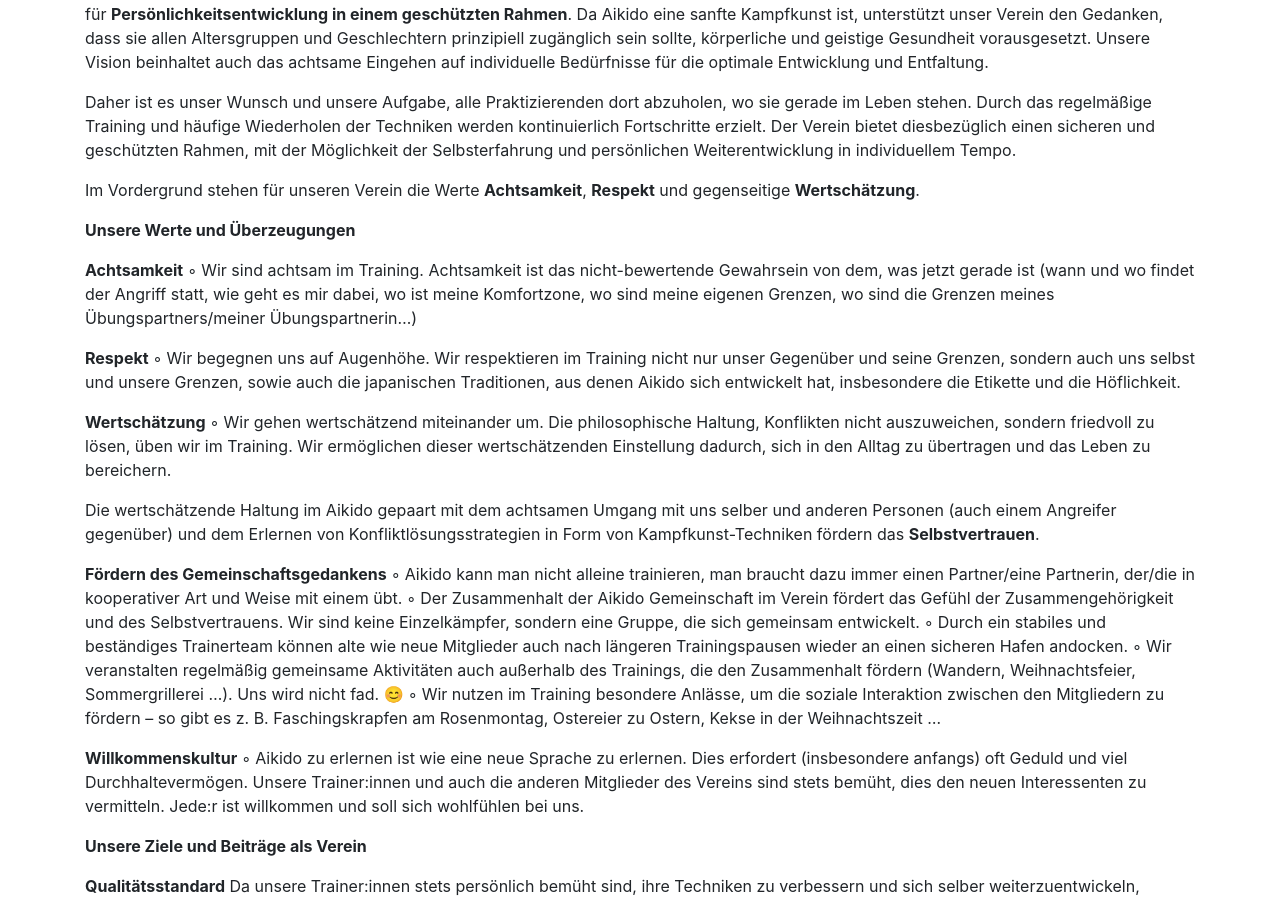
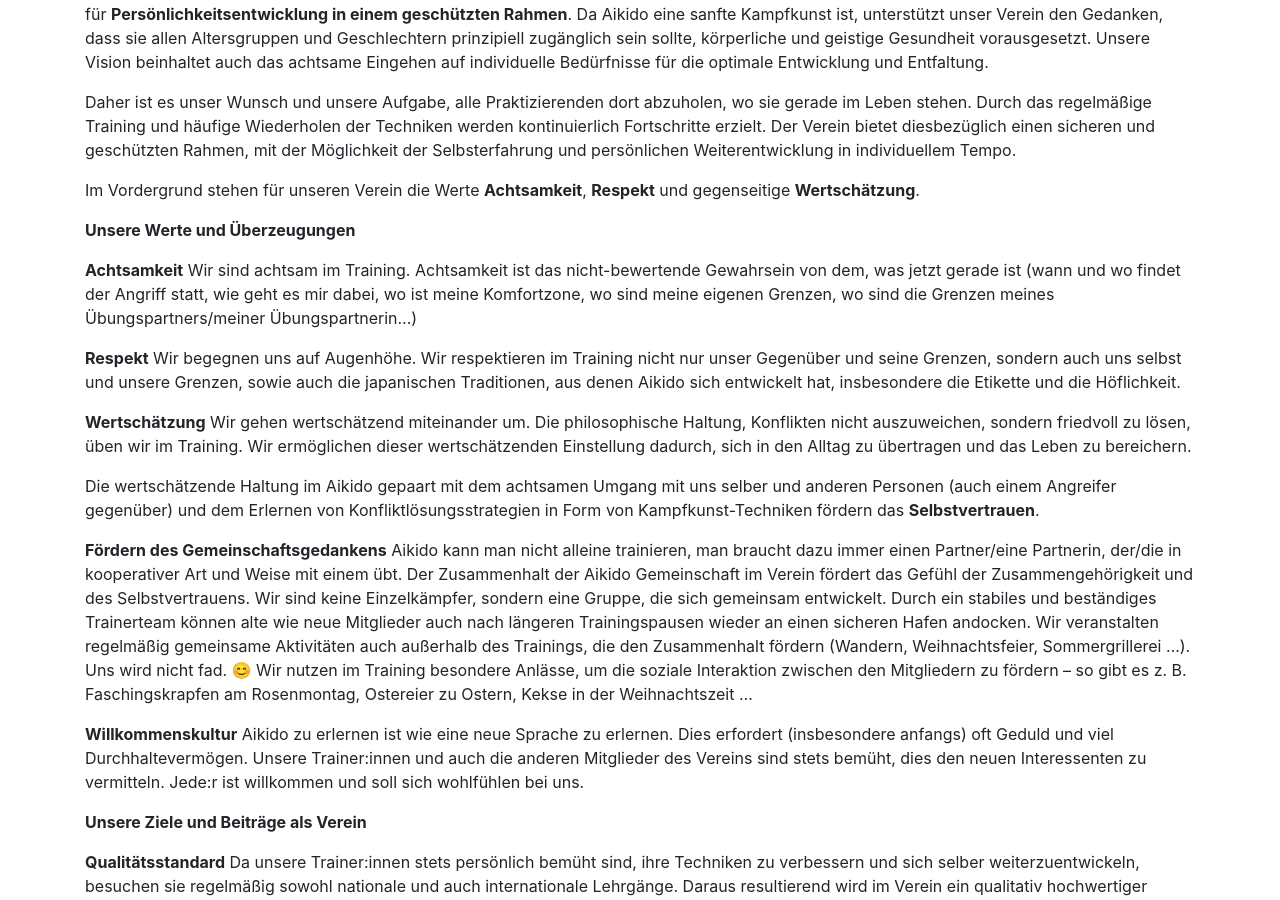
Before and after one commit to TWachs/aikinomichi-linz, a Jekyll site: the page built from ueberUns.md, in a window 1280 px wide and 900 px high, scrolled down 678 px. Built offline with Jekyll 4.4.1, drawn with Linux system fonts in a browser that asks for light colours; nearby versions of some CDN libraries.

```diff
--- a/ueberUns.md
+++ b/ueberUns.md
@@ -31,25 +31,25 @@ Im Vordergrund stehen für unseren Verein die Werte **Achtsamkeit**, **Respekt**
 **Unsere Werte und Überzeugungen**
 
 **Achtsamkeit**
-        ◦ Wir sind achtsam im Training. Achtsamkeit ist das nicht-bewertende Gewahrsein von dem, was jetzt gerade ist (wann und wo findet der Angriff statt, wie geht es mir dabei, wo ist meine Komfortzone, wo sind meine eigenen Grenzen, wo sind die Grenzen meines Übungspartners/meiner Übungspartnerin...)
+Wir sind achtsam im Training. Achtsamkeit ist das nicht-bewertende Gewahrsein von dem, was jetzt gerade ist (wann und wo findet der Angriff statt, wie geht es mir dabei, wo ist meine Komfortzone, wo sind meine eigenen Grenzen, wo sind die Grenzen meines Übungspartners/meiner Übungspartnerin...)
 
 **Respekt**
-        ◦ Wir begegnen uns auf Augenhöhe. Wir respektieren im Training nicht nur unser Gegenüber und seine Grenzen, sondern auch uns selbst und  unsere Grenzen, sowie auch die japanischen Traditionen, aus denen Aikido sich entwickelt hat, insbesondere die Etikette und die Höflichkeit.
+Wir begegnen uns auf Augenhöhe. Wir respektieren im Training nicht nur unser Gegenüber und seine Grenzen, sondern auch uns selbst und  unsere Grenzen, sowie auch die japanischen Traditionen, aus denen Aikido sich entwickelt hat, insbesondere die Etikette und die Höflichkeit.
 
 **Wertschätzung**
-        ◦ Wir gehen wertschätzend miteinander um. Die philosophische Haltung, Konflikten nicht auszuweichen, sondern friedvoll zu lösen, üben wir im Training. Wir ermöglichen dieser wertschätzenden Einstellung dadurch, sich in den Alltag zu übertragen und das Leben zu bereichern.
+Wir gehen wertschätzend miteinander um. Die philosophische Haltung, Konflikten nicht auszuweichen, sondern friedvoll zu lösen, üben wir im Training. Wir ermöglichen dieser wertschätzenden Einstellung dadurch, sich in den Alltag zu übertragen und das Leben zu bereichern.
 
 Die wertschätzende Haltung im Aikido gepaart mit dem achtsamen Umgang mit uns selber und anderen Personen (auch einem Angreifer gegenüber) und dem Erlernen von Konfliktlösungsstrategien in Form von Kampfkunst-Techniken fördern das **Selbstvertrauen**.
 
 **Fördern des Gemeinschaftsgedankens**
-        ◦ Aikido kann man nicht alleine trainieren, man braucht dazu immer einen Partner/eine Partnerin, der/die in kooperativer Art und Weise mit einem übt.
-        ◦ Der Zusammenhalt der Aikido Gemeinschaft im Verein fördert das Gefühl der  Zusammengehörigkeit und des Selbstvertrauens. Wir sind keine Einzelkämpfer, sondern eine Gruppe, die sich gemeinsam entwickelt.
-        ◦ Durch ein stabiles und beständiges Trainerteam können alte wie neue Mitglieder auch nach längeren Trainingspausen wieder an einen sicheren Hafen andocken.
-        ◦ Wir veranstalten regelmäßig gemeinsame Aktivitäten auch außerhalb des Trainings, die den Zusammenhalt fördern (Wandern, Weihnachtsfeier, Sommergrillerei …). Uns wird nicht fad. 😊
-        ◦ Wir nutzen im Training besondere Anlässe, um die soziale Interaktion zwischen den Mitgliedern zu fördern – so gibt es z. B. Faschingskrapfen am Rosenmontag, Ostereier zu Ostern, Kekse in der Weihnachtszeit ...
+Aikido kann man nicht alleine trainieren, man braucht dazu immer einen Partner/eine Partnerin, der/die in kooperativer Art und Weise mit einem übt.
+Der Zusammenhalt der Aikido Gemeinschaft im Verein fördert das Gefühl der  Zusammengehörigkeit und des Selbstvertrauens. Wir sind keine Einzelkämpfer, sondern eine Gruppe, die sich gemeinsam entwickelt.
+Durch ein stabiles und beständiges Trainerteam können alte wie neue Mitglieder auch nach längeren Trainingspausen wieder an einen sicheren Hafen andocken.
+Wir veranstalten regelmäßig gemeinsame Aktivitäten auch außerhalb des Trainings, die den Zusammenhalt fördern (Wandern, Weihnachtsfeier, Sommergrillerei …). Uns wird nicht fad. 😊
+Wir nutzen im Training besondere Anlässe, um die soziale Interaktion zwischen den Mitgliedern zu fördern – so gibt es z. B. Faschingskrapfen am Rosenmontag, Ostereier zu Ostern, Kekse in der Weihnachtszeit ...
 
 **Willkommenskultur**
-        ◦ Aikido zu erlernen ist wie eine neue Sprache zu erlernen. Dies erfordert (insbesondere anfangs) oft Geduld und viel Durchhaltevermögen. Unsere Trainer:innen und auch die anderen Mitglieder des Vereins sind stets bemüht, dies den neuen Interessenten zu vermitteln. Jede:r ist willkommen und soll sich wohlfühlen bei uns.
+Aikido zu erlernen ist wie eine neue Sprache zu erlernen. Dies erfordert (insbesondere anfangs) oft Geduld und viel Durchhaltevermögen. Unsere Trainer:innen und auch die anderen Mitglieder des Vereins sind stets bemüht, dies den neuen Interessenten zu vermitteln. Jede:r ist willkommen und soll sich wohlfühlen bei uns.
 
 **Unsere Ziele und Beiträge als Verein**
 
```
